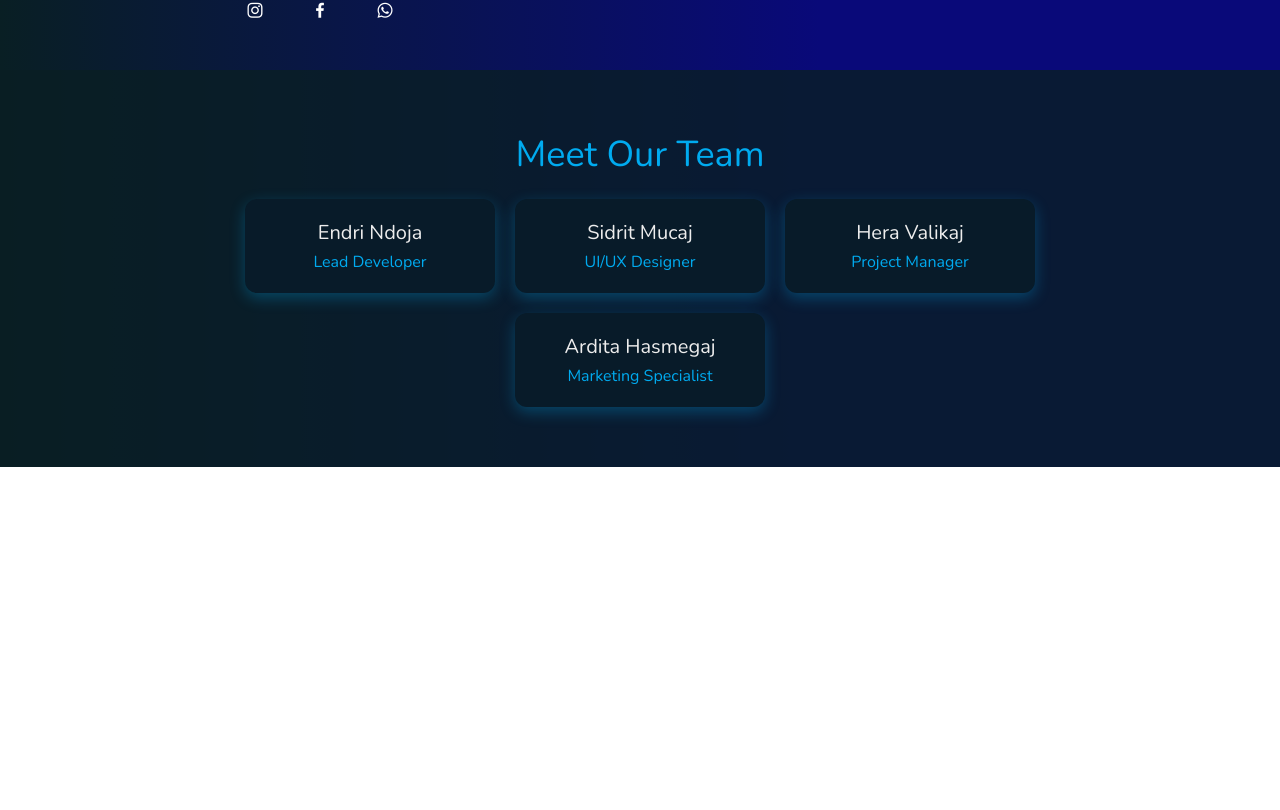
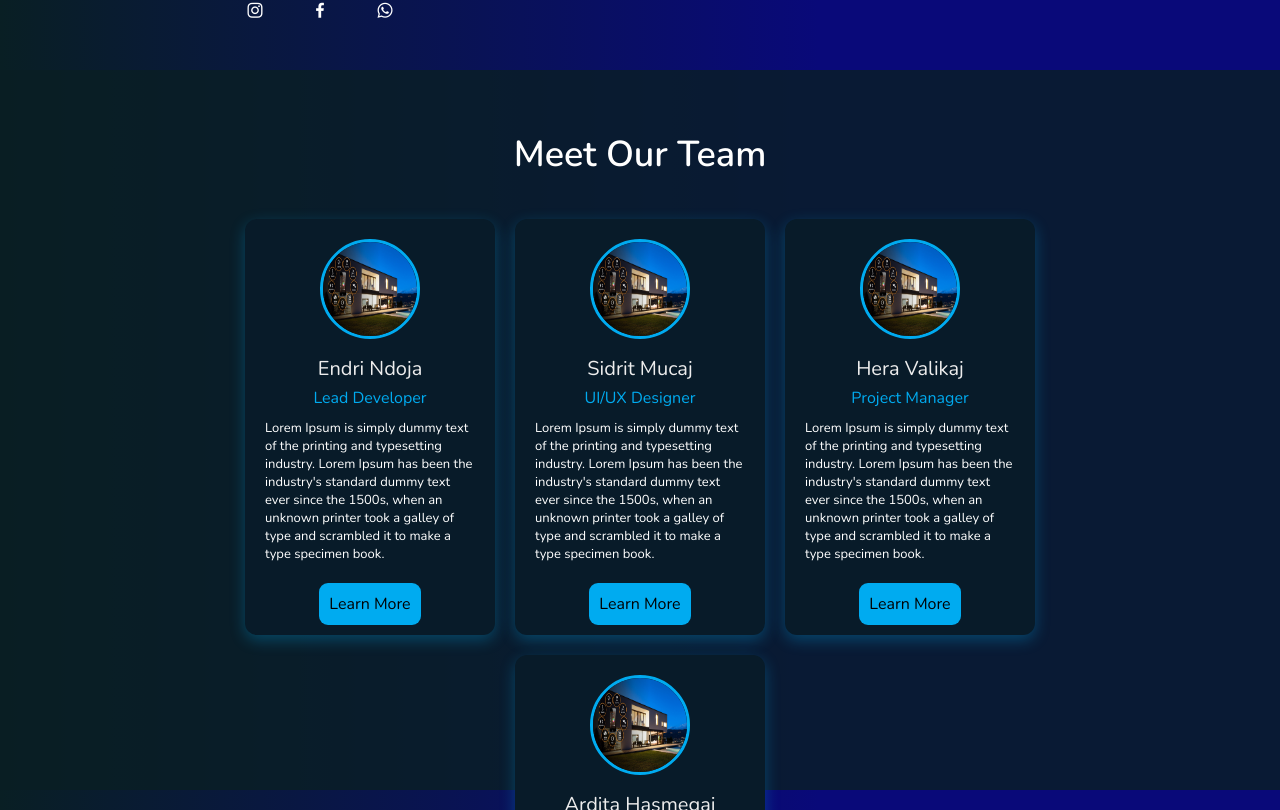
Before and after one commit to domos-office/DomosWeb, a React (Create React App) app: page / in a window 1280 px wide. Shown: the part 730-1540 px from the top of the page. Before the commit the page ends 1197 px from the top, so only its background shows below. Built offline with nearby package versions, Linux system fonts and the light colour scheme.

Commit message:
edited - meet our team

```diff
--- a/src/App.css
+++ b/src/App.css
@@ -22,11 +22,13 @@ nav {
   top: 0;
   left: 0;
   width: 100%;
+  height: 10vh;
   padding: 20px 10%;
   display: flex;
   justify-content: space-between;
   align-items: center;
   z-index: 100;
+  background-color: #0f2f46;
 }
 
 .logo {
@@ -197,6 +199,7 @@ nav {
   opacity: 0;
   transform: translateY(50px);
   transition: opacity 0.8s ease-out, transform 0.8s ease-out;
+  height: 90vh;
 }
 
 .team-section.show {
@@ -206,8 +209,9 @@ nav {
 
 .team-section h2 {
   font-size: 36px;
-  color: #00abf0;
-  margin-bottom: 20px;
+  color: white;
+  font-weight: 600;
+  margin-bottom: 40px;
 }
 
 .team-container {
@@ -248,6 +252,27 @@ nav {
 .team-card p {
   color: #00abf0;
   font-size: 16px;
+}
+
+.team-card .description{
+  color: white;
+  font-size: 13px;
+  text-align: left;
+  margin-top: 10px;
+  margin-bottom: 30px;
+}
+
+.team-card a{
+  text-decoration: none;
+  color: black;
+  font-weight: 300;
+  padding: 10px;
+  background-color: #00abf0;
+  border-radius: 9px;
+}
+
+.team-card a:hover{
+  color: white;
 }
 
 @media (max-width: 768px) {
--- a/src/pages/Home.js
+++ b/src/pages/Home.js
@@ -2,10 +2,10 @@ import React, { useEffect, useState } from "react";
 import "../App.css";
 
 const teamMembers = [
-  { name: "Endri Ndoja", role: "Lead Developer" },
-  { name: "Sidrit Mucaj", role: "UI/UX Designer" },
-  { name: "Hera Valikaj", role: "Project Manager" },
-  { name: "Ardita Hasmegaj", role: "Marketing Specialist" },
+  { name: "Endri Ndoja", role: "Lead Developer" , profile: "/smart.jpg", description: "Lorem Ipsum is simply dummy text of the printing and typesetting industry. Lorem Ipsum has been the industry's standard dummy text ever since the 1500s, when an unknown printer took a galley of type and scrambled it to make a type specimen book."},
+  { name: "Sidrit Mucaj", role: "UI/UX Designer", profile: "/smart.jpg", description: "Lorem Ipsum is simply dummy text of the printing and typesetting industry. Lorem Ipsum has been the industry's standard dummy text ever since the 1500s, when an unknown printer took a galley of type and scrambled it to make a type specimen book."},
+  { name: "Hera Valikaj", role: "Project Manager", profile: "/smart.jpg", description: "Lorem Ipsum is simply dummy text of the printing and typesetting industry. Lorem Ipsum has been the industry's standard dummy text ever since the 1500s, when an unknown printer took a galley of type and scrambled it to make a type specimen book."},
+  { name: "Ardita Hasmegaj", role: "Marketing Specialist", profile: "/smart.jpg", description: "Lorem Ipsum is simply dummy text of the printing and typesetting industry. Lorem Ipsum has been the industry's standard dummy text ever since the 1500s, when an unknown printer took a galley of type and scrambled it to make a type specimen book."},
 ];
 
 const Home = () => {
@@ -68,8 +68,11 @@ const Home = () => {
         <div className="team-container">
           {teamMembers.map((member, index) => (
             <div key={index} className="team-card">
+              <img src={member.profile} />
               <h3>{member.name}</h3>
               <p>{member.role}</p>
+              <p className="description">{member.description}</p>
+              <a href="">Learn More</a>
             </div>
           ))}
         </div>
```
